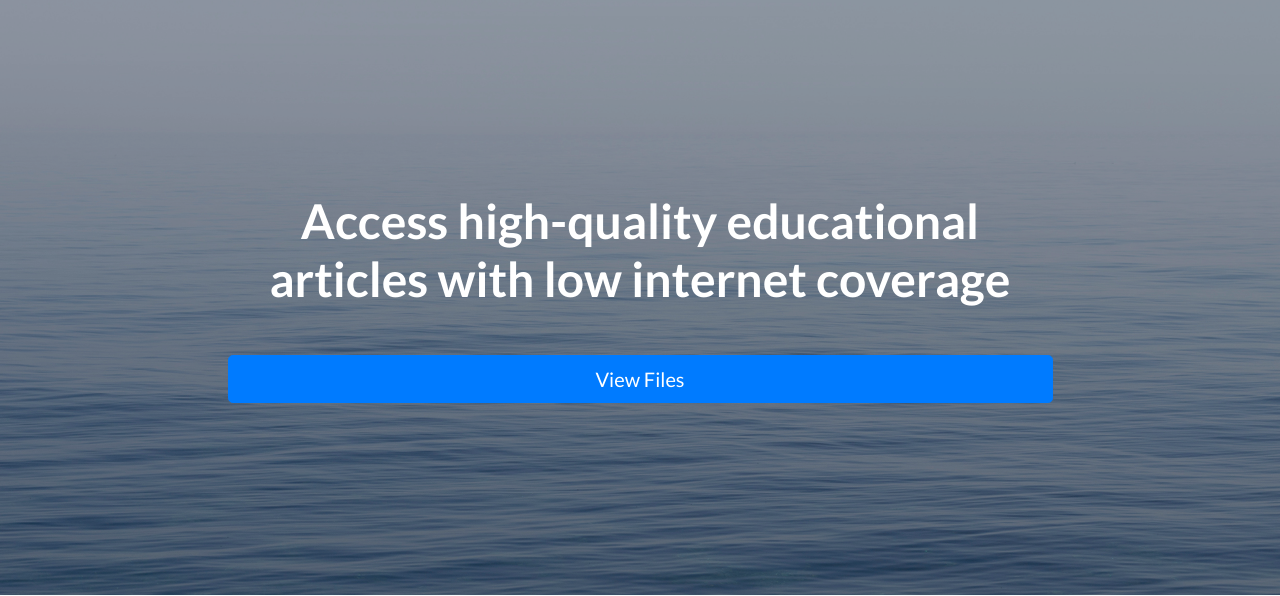
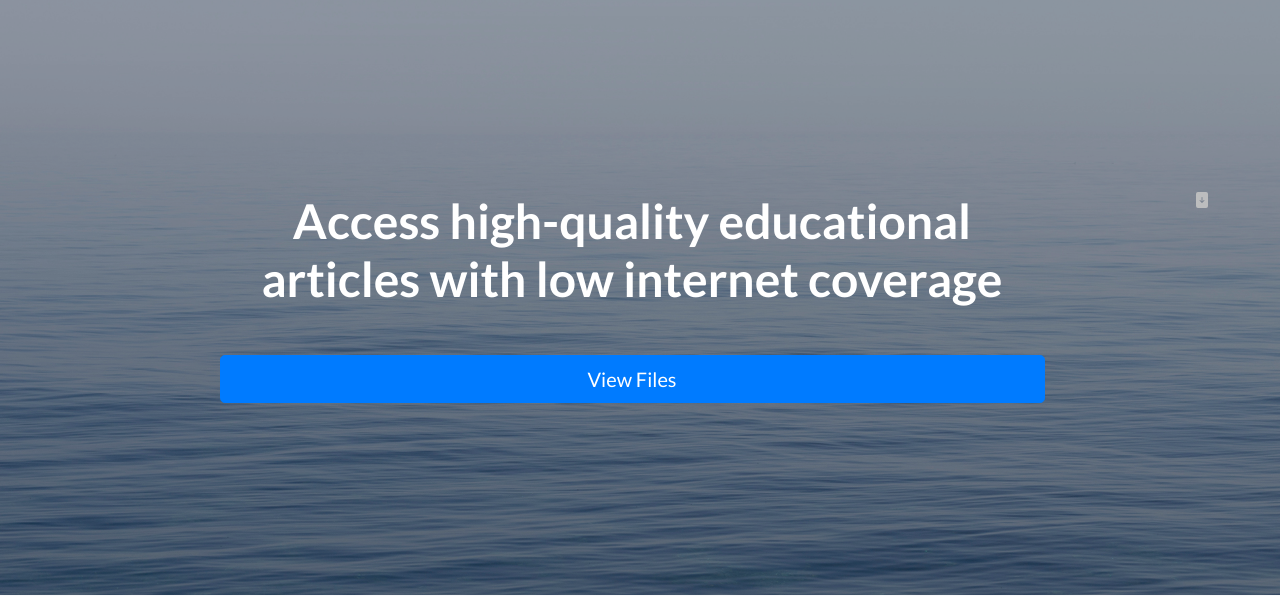
Before and after one commit to jrcrespoh/CompressMe, a Flask app: page / in a window 1280 px wide. Shown: the part 56-652 px from the top of the page. Run offline with Flask 2, Linux system fonts and the light colour scheme; some libraries are stand-ins or nearby versions.

Commit message:
File download

```diff
--- a/project/templates/index.html
+++ b/project/templates/index.html
@@ -42,6 +42,10 @@
           <h1 class="mb-5">Access high-quality educational articles with low internet coverage</h1>
 		  <a class="btn btn-primary btn-lg btn-block" href="files">View Files</a>
         </div>
+
+        <svg width="1em" height="1em" viewBox="0 0 16 16" class="bi bi-file-arrow-down-fill" fill="currentColor" xmlns="http://www.w3.org/2000/svg">
+          <path fill-rule="evenodd" d="M12 0H4a2 2 0 0 0-2 2v12a2 2 0 0 0 2 2h8a2 2 0 0 0 2-2V2a2 2 0 0 0-2-2zM8 5a.5.5 0 0 1 .5.5v3.793l1.146-1.147a.5.5 0 0 1 .708.708l-2 2a.5.5 0 0 1-.708 0l-2-2a.5.5 0 1 1 .708-.708L7.5 9.293V5.5A.5.5 0 0 1 8 5z"/>
+        </svg>
 
       </div>
     </div>
```
